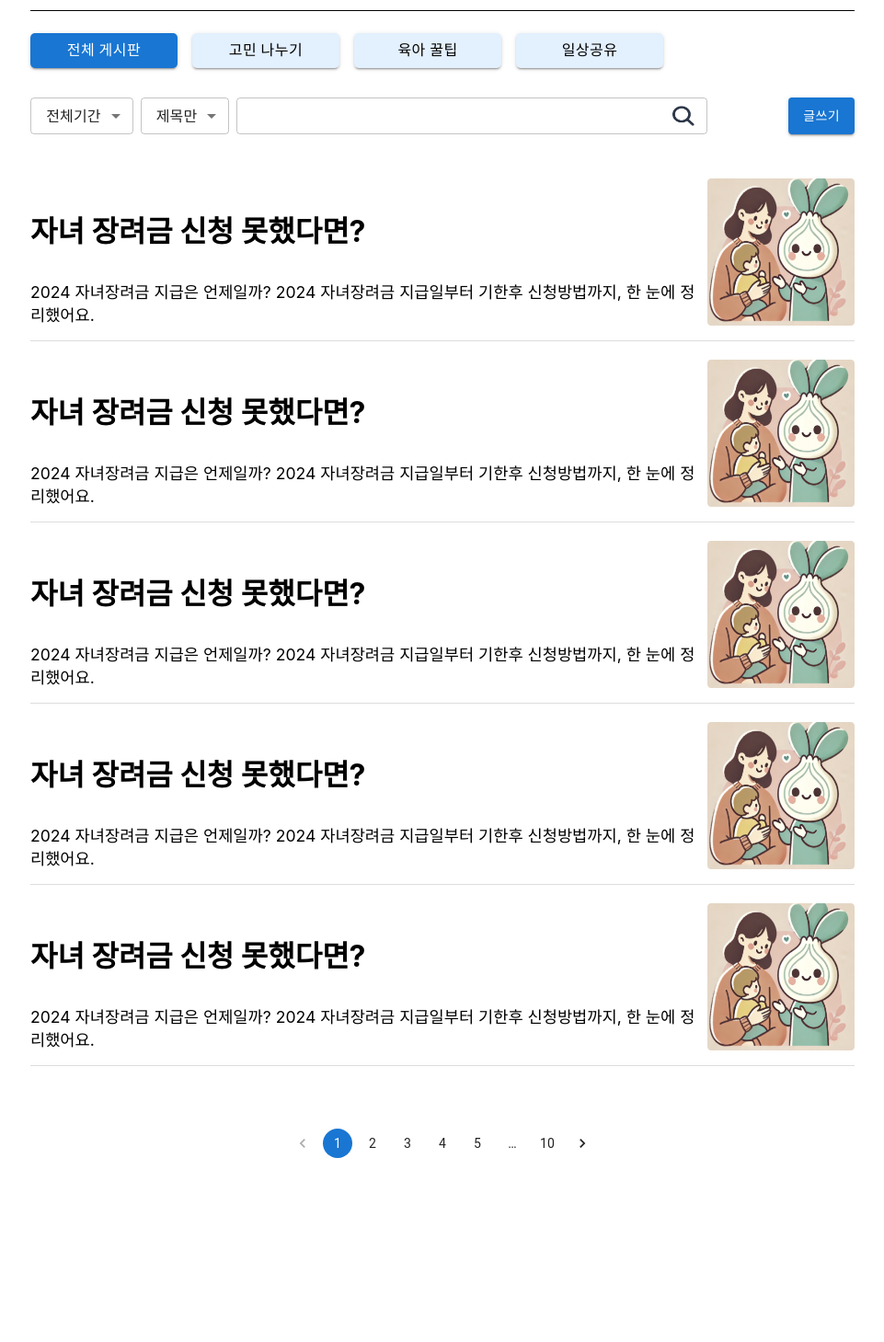
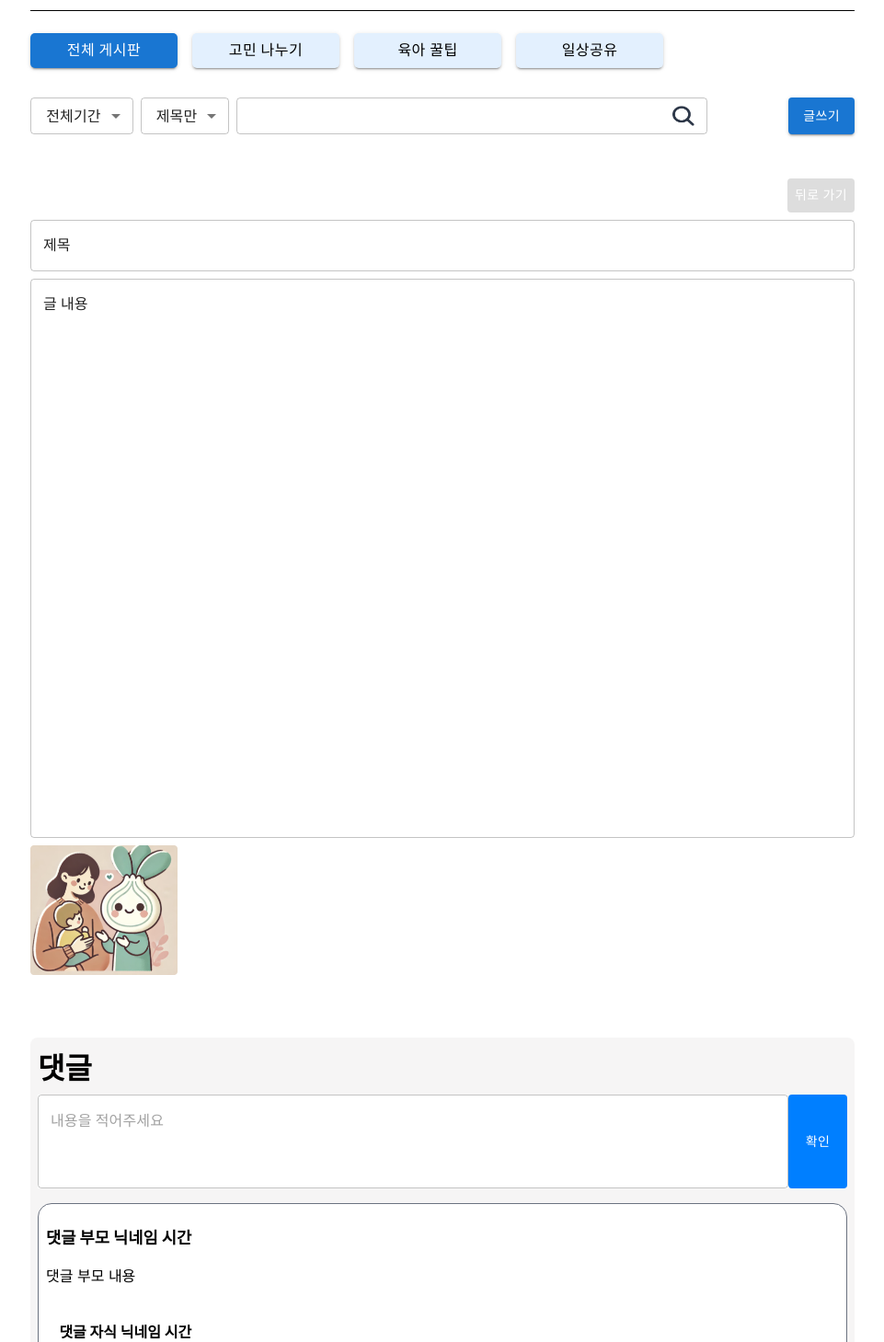
Before and after one commit to dkswndms4782/YangpaNurturingPartner, a React (Create React App) app in the folder yangpa-front/: page /community/1 in a window 1280 px wide. Shown: the part 158-1617 px from the top of the page at 92% size, without its empty margins (159-1120 px from the left). Before the commit the page ends 1433 px from the top, so only its background shows below. Built offline with nearby package versions, Linux system fonts and the light colour scheme.

Commit message:
Feat: 커뮤티니 추가
1. 글쓰기 화면 추가
2. 글 보는 화면 추가
3. 뒤로 가는 기능 추가

```diff
--- a/yangpa-front/src/App.tsx
+++ b/yangpa-front/src/App.tsx
@@ -6,6 +6,7 @@ import Testpage from "./pages/Testpage";
 import Header from "./components/common/header/Header";
 import Chatting from "./pages/Chatting";
 import Community from "./pages/Community";
+import CommContent from "./pages/CommContent";
 
 const App: React.FC = () => {
     const location = useLocation();
@@ -20,7 +21,7 @@ const App: React.FC = () => {
                 <Route path="/login" element={<Login/>}/>
                 <Route path="/chat" element={<Chatting/>}/>
                 <Route path="/community" element={<Community/>}>
-                    <Route path=":community" element={<Community/>}/>
+                    <Route path=":id" element={<CommContent/>}/>
                 </Route>
             </Routes>
         </div>
--- a/yangpa-front/src/components/common/Goback.tsx
+++ b/yangpa-front/src/components/common/Goback.tsx
@@ -1,14 +1,20 @@
 import React from "react";
+import {useNavigate} from "react-router-dom";
 
 interface GobackProps {
     where: string;
 }
 
 const Goback: React.FC<GobackProps> = ({where}) => {
+
+    const navigate = useNavigate();
+
     return (
-        <div style={{padding:"0.7rem", paddingBottom:"0rem", position:"absolute", zIndex:30}}>
-            <img src={"/img/backIcon.png"} alt="" style={{width: "0.8rem", marginRight:"1rem"}}/>
-            <span style={{fontSize: "2.2rem", fontWeight:"bold", marginRight:"0.5rem"}}>{where}</span>
+        <div style={{padding: "0.7rem", paddingBottom: "0rem", position: "absolute", zIndex: 30}}>
+            <img src={"/img/backIcon.png"} title={"뒤로가기"} alt="뒤로가기"
+                 style={{width: "0.8rem", marginRight: "1rem", cursor: "pointer"}}
+                 onClick={() => navigate(-1)}/>
+            <span style={{fontSize: "2.2rem", fontWeight: "bold", marginRight: "0.5rem"}}>{where}</span>
             <img src={"/img/Help.png"} alt="" style={{width: "1.4rem"}}/>
         </div>
     );
--- /dev/null
+++ b/yangpa-front/src/components/desktop/comm/content/CommContentComments.tsx
@@ -0,0 +1,69 @@
+import React from "react";
+import Button from "@mui/material/Button";
+import {styled} from "@mui/system";
+import TextField from "@mui/material/TextField";
+import {blue, grey} from "../../../../pages/CommContent";
+
+const CommContentComments: React.FC = () => {
+
+    const Textarea = styled(TextField)(({theme}) => `
+    font-family: 'IBM Plex Sans', sans-serif;
+    font-weight: 400;
+    line-height: 1.5;
+    color: ${theme.palette.mode === 'dark' ? grey[300] : grey[900]};
+    background: ${theme.palette.mode === 'dark' ? grey[900] : '#fff'};
+    &:hover {
+      border-color: ${blue[400]};
+    }
+    &:focus {
+      border-color: ${blue[400]};
+      box-shadow: 0 0 0 3px ${theme.palette.mode === 'dark' ? blue[600] : blue[200]};
+    }
+  `);
+
+    return (
+        <div className={"pc-comm-content-comments"}>
+            <span style={{fontSize: "2rem", fontWeight: "bold"}}>댓글</span>
+            <div className={"pc-comm-content-comments-write"}>
+                <Textarea
+                    multiline
+                    minRows={3}
+                    placeholder="내용을 적어주세요"
+                    sx={{width: "93%"}}
+                />
+                <Button
+                    sx={{
+                        backgroundColor: "#007FFF",
+                        color: "white"
+                    }}>확인</Button>
+            </div>
+
+            <div className={"pc-comm-content-comments-part"}>
+                {Array.from({length: 4}).map((_, index: number) => {
+                    return (
+                        <div className={"pc-comm-content-comments-charm"}>
+                            <div className={"pc-comm-content-comments-first"}>
+                                <p>
+                                    댓글 부모 닉네임 <span>시간</span>
+                                </p>
+                                <span>
+                                    댓글 부모 내용
+                                </span>
+                            </div>
+                            <div className={"pc-comm-content-comments-second"}>
+                                <p>
+                                    댓글 자식 닉네임 <span>시간</span>
+                                </p>
+                                <span>
+                                    댓글 자식 내용
+                                </span>
+                            </div>
+                        </div>
+                    )
+                })}
+            </div>
+        </div>
+    )
+}
+
+export default CommContentComments;
--- /dev/null
+++ b/yangpa-front/src/components/desktop/comm/content/CommContentShow.tsx
@@ -0,0 +1,87 @@
+import React, {useRef} from "react";
+import {styled} from "@mui/system";
+import TextField from "@mui/material/TextField";
+import {blue, grey} from "../../../../pages/CommContent";
+
+const CommContentShow:React.FC = () => {
+    const imgRef = useRef<HTMLImageElement | null>(null); // 이미지에 대한 참조 생성
+
+    const handleFullScreen = () => {
+        if (imgRef.current) {
+            if (imgRef.current.requestFullscreen) {
+                imgRef.current.requestFullscreen();
+            } else if ((imgRef.current as any).webkitRequestFullscreen) {
+                (imgRef.current as any).webkitRequestFullscreen();
+            } else if ((imgRef.current as any).msRequestFullscreen) {
+                (imgRef.current as any).msRequestFullscreen();
+            }
+        }
+    };
+
+    const Textarea = styled(TextField)(({theme}) => `
+    font-family: 'IBM Plex Sans', sans-serif;
+    font-weight: 400;
+    line-height: 1.5;
+    color: ${theme.palette.mode === 'dark' ? grey[300] : grey[900]};
+    background: ${theme.palette.mode === 'dark' ? grey[900] : '#fff'};
+    &:hover {
+      border-color: ${blue[400]};
+    }
+    &:focus {
+      border-color: ${blue[400]};
+      box-shadow: 0 0 0 3px ${theme.palette.mode === 'dark' ? blue[600] : blue[200]};
+    }
+  `);
+
+    return (
+        <>
+            <div className={"pc-comm-content-title"}>
+                <Textarea
+                    minRows={1}
+                    maxRows={1}
+                    value="제목"
+                    sx={{
+                        width: "100%",
+                        marginBottom: "1vh",
+                        color: 'black',
+                        pointerEvents: 'none',
+                    }}
+                    InputProps={{
+                        readOnly: true,
+                    }}
+                    tabIndex={-1}
+                />
+            </div>
+
+            <div className={"pc-comm-content-content"}>
+                <Textarea
+                    multiline
+                    minRows={25}
+                    value="글 내용"
+                    sx={{
+                        width: "100%",
+                        marginBottom: "1vh",
+                        color: 'black',
+                        pointerEvents: 'none',
+                        height: "auto"
+                    }}
+                    InputProps={{
+                        readOnly: true,
+                    }}
+                    tabIndex={-1}
+                />
+
+                <img
+                    className={"pc-comm-content-img"}
+                    src={"/img/mainPaint.png"}
+                    alt={""}
+                    onClick={handleFullScreen}
+                    ref={imgRef}
+                    style={{cursor: "pointer"}}
+                />
+            </div>
+        </>
+    )
+}
+
+export default CommContentShow;
--- a/yangpa-front/src/css/commCss.scss
+++ b/yangpa-front/src/css/commCss.scss
@@ -54,13 +54,13 @@
   }
 }
 
-.pc-comm-write-btn{
+.pc-comm-write-btn {
   width: 100%;
   display: flex;
   flex-direction: column;
   margin-bottom: 2vh;
 
-  .pc-comm-write-btn-box{
+  .pc-comm-write-btn-box {
     display: flex;
     justify-content: space-between;
     margin-bottom: 2vh;
@@ -77,15 +77,75 @@
     display: none;
   }
 
-  .pc-comm-previewIMG-box{
+  .pc-comm-previewIMG-box {
     background-color: #fff;
     border-radius: 5px;
     border: 3px dashed #eee;
     padding: 1vh;
 
-    .pc-comm-previewIMG{
+    .pc-comm-previewIMG {
       max-width: 20vh;
       max-height: 20vh;
     }
   }
 }
+
+.pc-comm-content-body {
+  width: 100%;
+
+  .pc-comm-content-btn {
+    width: 100%;
+    display: flex;
+    justify-content: flex-end;
+  }
+
+  .pc-comm-content-content {
+    margin-bottom: 8vh;
+
+    .pc-comm-content-img {
+      max-width: 20vh;
+      max-height: 20vh;
+    }
+  }
+
+  .pc-comm-content-comments {
+    background: #f6f5f5;
+    border-radius: 8px;
+    padding: 0.5em;
+
+    .pc-comm-content-comments-write {
+      display: flex;
+      justify-content: space-between;
+      margin-top: 1vh;
+      margin-bottom: 2vh;
+    }
+
+    .pc-comm-content-comments-part {
+
+      .pc-comm-content-comments-charm{
+        border: 1px solid #6b7280;
+        border-radius: 15px;
+        margin-bottom: 3vh;
+        background: white;
+
+        .pc-comm-content-comments-first {
+          padding: 0.3em 0.5em 1em 0.5em;
+
+          p {
+            font-size: 1.1rem;
+            font-weight: bold;
+          }
+        }
+
+        .pc-comm-content-comments-second {
+          padding: 0.3em 0.5em 1em 1.4em;
+
+          p {
+            font-size: 1rem;
+            font-weight: bold;
+          }
+        }
+      }
+    }
+  }
+}
--- /dev/null
+++ b/yangpa-front/src/pages/CommContent.tsx
@@ -0,0 +1,55 @@
+import React, {useState, useRef} from "react";
+import Button from "@mui/material/Button";
+import {useNavigate} from "react-router-dom";
+import {styled} from "@mui/system";
+import TextField from "@mui/material/TextField";
+import CommContentComments from "../components/desktop/comm/content/CommContentComments";
+import CommContentShow from "../components/desktop/comm/content/CommContentShow";
+
+export const blue = {
+    100: '#DAECFF',
+    200: '#b6daff',
+    400: '#3399FF',
+    500: '#007FFF',
+    600: '#0072E5',
+    900: '#003A75',
+};
+
+export const grey = {
+    50: '#F3F6F9',
+    100: '#E5EAF2',
+    200: '#DAE2ED',
+    300: '#C7D0DD',
+    400: '#B0B8C4',
+    500: '#9DA8B7',
+    600: '#6B7A90',
+    700: '#434D5B',
+    800: '#303740',
+    900: '#1C2025',
+};
+
+const CommContent: React.FC = () => {
+    const navigate = useNavigate();
+
+
+    return (
+        <div className={"pc-comm-content-body"}>
+            <div className={"pc-comm-content-btn"}>
+                <Button
+                    sx={{
+                        backgroundColor: "#dddddd",
+                        color: "white",
+                        marginBottom: "0.5rem"
+                    }}
+                    onClick={() => navigate("/community")}
+                >뒤로 가기</Button>
+            </div>
+
+            <CommContentShow/>
+
+            <CommContentComments/>
+        </div>
+    );
+}
+
+export default CommContent;
--- a/yangpa-front/src/pages/Community.tsx
+++ b/yangpa-front/src/pages/Community.tsx
@@ -5,10 +5,13 @@ import CommHeader from "../components/desktop/comm/CommHeader";
 import {Pagination} from "@mui/material";
 import CommContent from "../components/desktop/comm/CommContent";
 import CommWrite from "../components/desktop/comm/CommWrite";
+import {Outlet, useLocation} from "react-router-dom";
 
 const Community: React.FC = () => {
+    const [write, setWrite] = useState(false);
+    const location = useLocation();
 
-    const [write, setWrite] = useState(false);
+    const isRootPath = location.pathname === '/community';
 
     return (
         <div>
@@ -16,18 +19,24 @@ const Community: React.FC = () => {
             <div className={"pc-comm-body"}>
                 <CommHeader write={write} setWrite={setWrite}/>
 
-                {write
-                    ? <CommWrite setWrite={setWrite}/>
-                    : <>
+                {write ? (
+                    <CommWrite setWrite={setWrite}/>
+                ) : (
+                    <>
+                        {!isRootPath ? (
+                            <Outlet/>
+                        ) : (
+                            <>
                                 <CommContent/>
-
                                 <Pagination
                                     count={10}
                                     color="primary"
                                     sx={{marginTop: "3rem"}}
                                 />
                             </>
-                }
+                        )}
+                    </>
+                )}
             </div>
         </div>
     );
```
Lines whose indentation alone changed are shown as unchanged.
